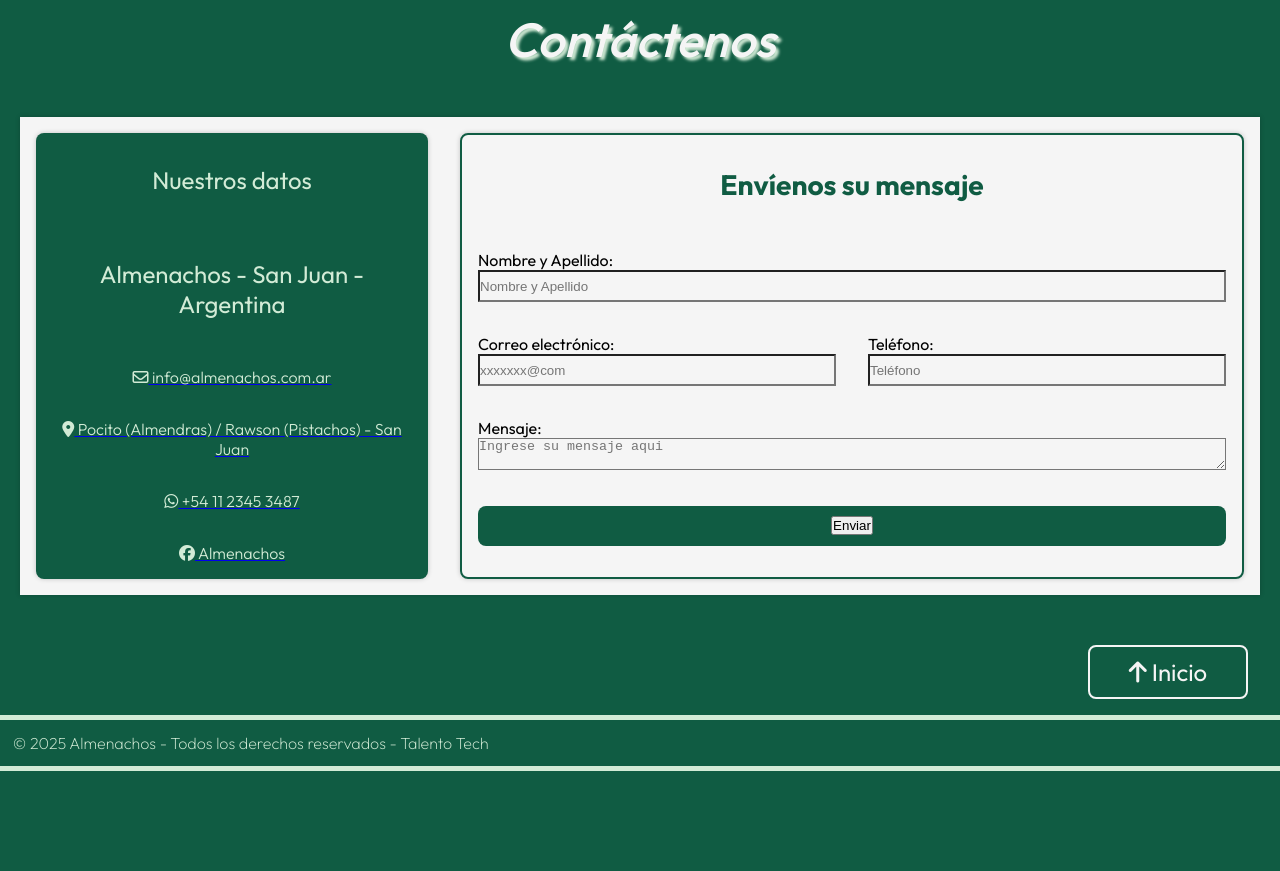
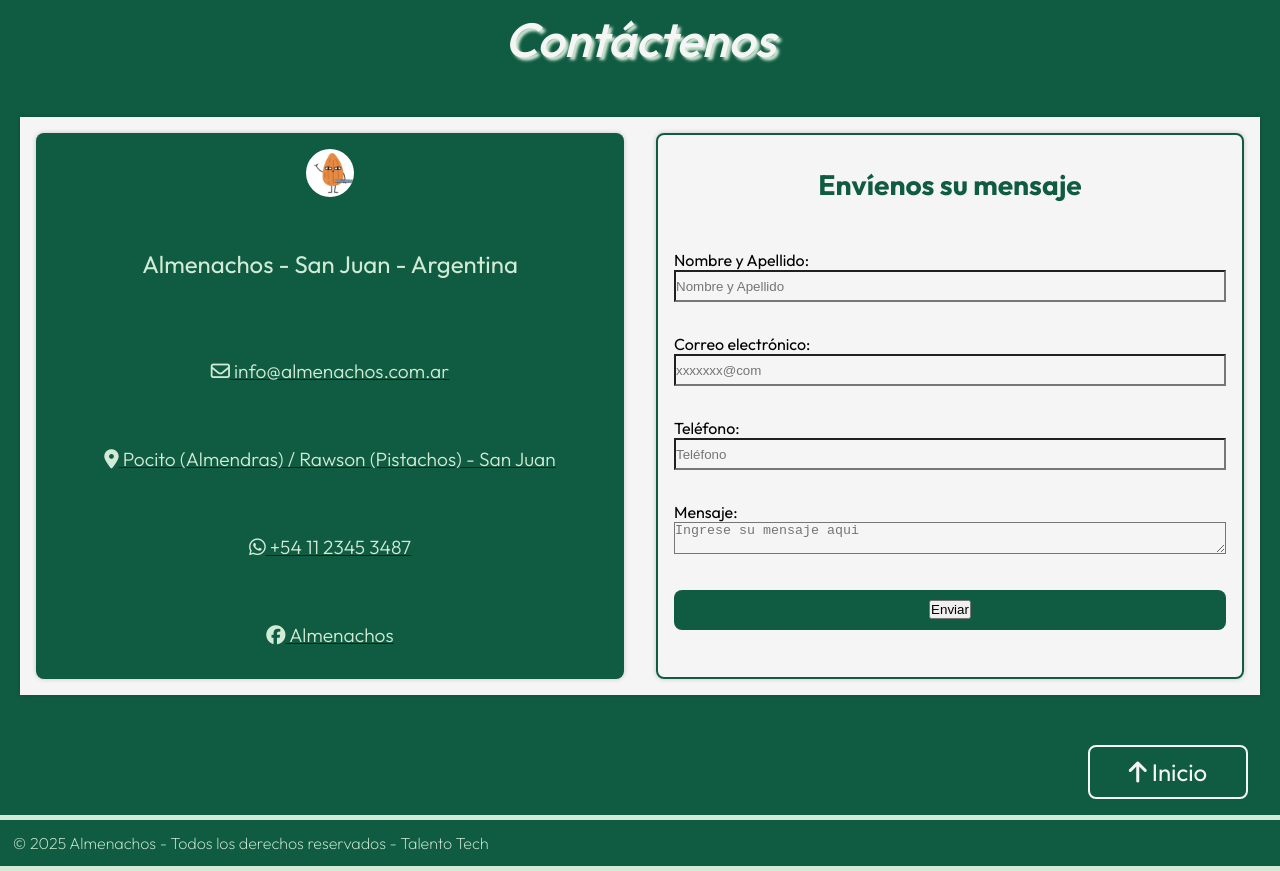
Before and after one commit to alebenaim/FrontJS-ProyectoAGB, a plain HTML site: page index.html in a window 1280 px wide. Shown: the part 3960-4831 px from the top of the page. Before the commit the page ends 4731 px from the top, so only its background shows below. Drawn offline with Linux system fonts and the light colour scheme.

Commit message:
Formulario contacto

```diff
--- a/css/styles.css
+++ b/css/styles.css
@@ -375,8 +375,7 @@ main {
     .contacto {
 
         display: grid;
-        grid-template-columns: 1fr 2fr;
-
+        grid-template-columns: 1fr 1fr;
 
         gap: 2rem;
 
@@ -404,13 +403,17 @@ main {
             h4 {
                 color: var(--colorTextHeader);
                 padding: 1rem;
-                font-size: 1rem;
+                font-size: 1.2rem;
                 font-weight: 300;
             }
 
             ul {
                 list-style: none;
                 text-decoration: none;
+
+                li{
+                    padding:1rem;
+                }
             }
         }
 
@@ -435,12 +438,13 @@ main {
 
             form {
                 display: grid;
-                grid-template-columns: 1fr 1fr;
+                grid-template-columns: 1fr ;
                 grid-template-areas:
-                    "ing_nya ing_nya"
-                    "ing_mail ing_tel"
-                    "mensaje mensaje"
-                    "boton boton";
+                    "ing_nya"
+                    "ing_mail"
+                    "ing_tel"
+                    "mensaje"
+                    "boton";
                 gap: 2rem;
                 padding: 1rem;
 
@@ -513,6 +517,8 @@ main {
 
         .contacto {
 
+            gap:0;
+
 
             .fcontacto {
                 grid-area: 1/3;
@@ -530,6 +536,7 @@ main {
             ;
 
             .datos {
+                margin-top: 1rem;
                 grid-area: 2/3;
 
                 h3 {
--- a/index.html
+++ b/index.html
@@ -179,7 +179,7 @@
         <h2>Contáctenos</h2>
         <div class="contacto">
             <div class="datos">
-                <h3>Nuestros datos</h3>
+                 <img class="logo" src="./img/Logo.jpg" alt="Logo de Amenachos">
                 <ul>
                     <li>
                         <h3>Almenachos - San Juan - Argentina</h3>
```
